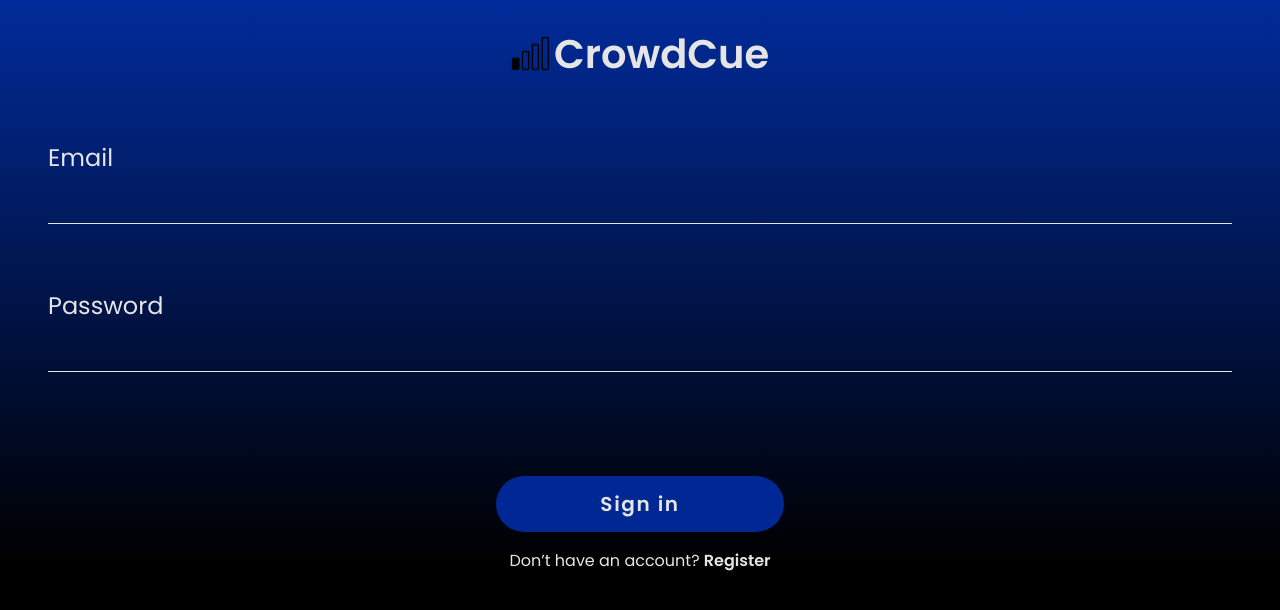
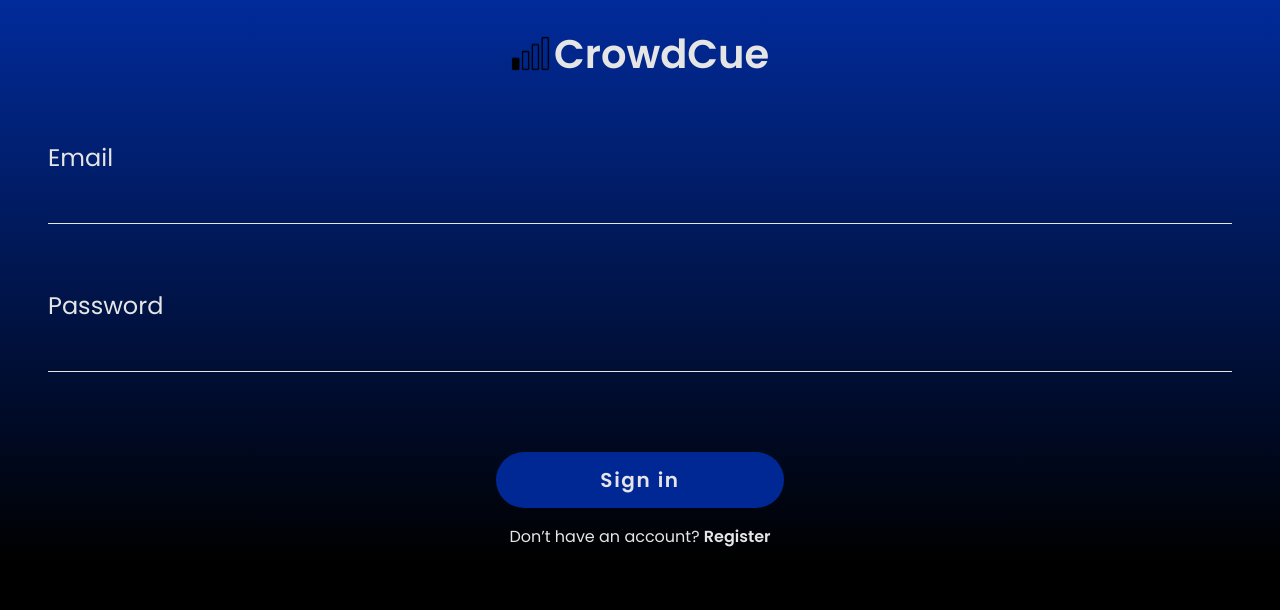
Before and after one commit to claramarsango/CrowdCue-frontend, a React (Create React App) app: page /login in a window 1280 px wide. Shown: the top 610 px of the page. Built offline with nearby package versions, Linux system fonts and the light colour scheme.

Commit message:
change error message position and button margin in form

```diff
--- a/src/features/users/auth/authFormStyled.ts
+++ b/src/features/users/auth/authFormStyled.ts
@@ -14,6 +14,7 @@ export const Form = styled.form`
     display: flex;
     flex-direction: column;
     gap: 1rem;
+    position: relative;
   }
 
   .email__title,
@@ -44,10 +45,11 @@ export const Form = styled.form`
   }
 
   .form__error {
+    position: absolute;
+    top: 5.5rem;
     color: var(--text-color-red);
     font-size: var(--mobile-text-size-xs);
     text-align: left;
-    margin-top: 0.5rem;
   }
 
   .form__error--hidden {
@@ -80,7 +82,6 @@ export const Form = styled.form`
     .form__email-field,
     .form__password-field {
       gap: 2rem;
-      position: relative;
     }
 
     .email__title,
@@ -96,14 +97,14 @@ export const Form = styled.form`
 
     .form__error {
       font-size: var(--desktop-text-size-xs);
-      top: 8rem;
+      top: 8.75rem;
     }
 
     .form__submit-button {
       width: 40%;
       height: 5rem;
       font-size: var(--desktop-text-size-s);
-      margin-top: 8rem;
+      margin-top: 7rem;
     }
   }
 `;
```
